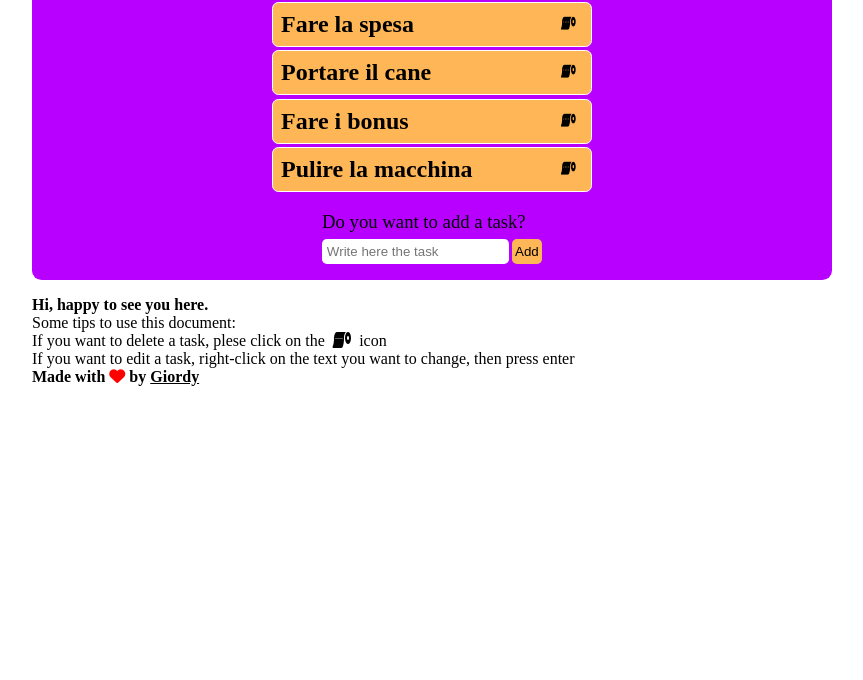
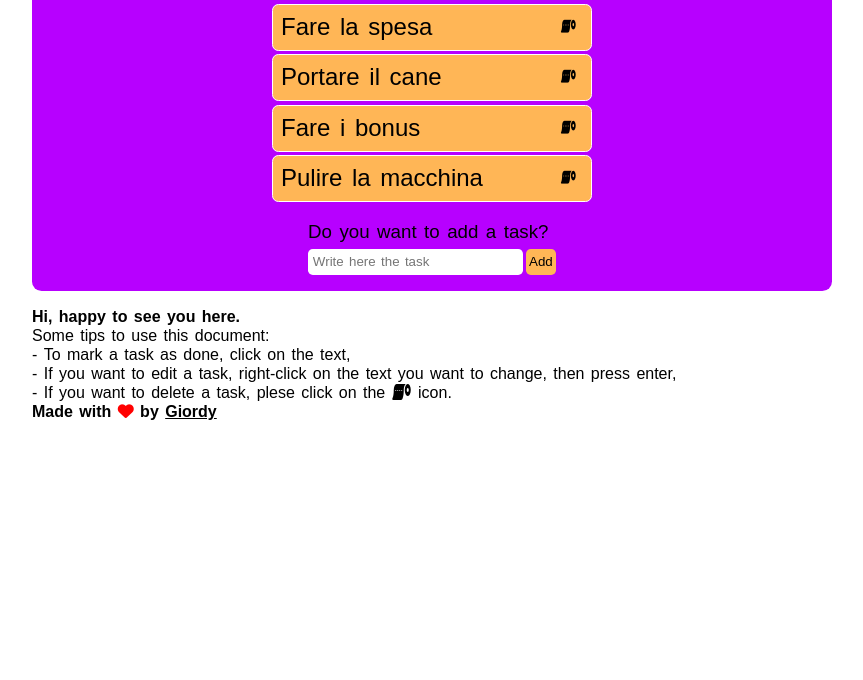
Before and after one commit to giordanofabrizii/vue-todolist, a plain HTML site: page index.html in a window 1280 px wide. Shown: the part 120-800 px from the top of the page, without its empty margins (208-1071 px from the left). Drawn offline with nearby package versions, Linux system fonts and the light colour scheme.

Commit message:
Updated README.md

```diff
--- a/css/style.css
+++ b/css/style.css
@@ -2,6 +2,10 @@
     box-sizing: border-box;
     margin: 0;
     padding: 0;
+
+    font-family: "Noto Sans Elymaic", sans-serif;
+    font-weight: 400;
+    font-style: normal;
 }
 
 .container{
@@ -20,8 +24,7 @@ h1{
     margin: 1rem;
 }
 
-
-li {
+.container li {
     display: flex;
     align-items: center;
     justify-content: space-between;
@@ -114,3 +117,15 @@ h4 > i {
 p > i{
     margin: 0 .2rem;
 }
+
+.tips h4, .tips a {
+    font-weight: bold;
+}
+
+.tips li {
+    list-style-type: none;
+}
+
+.tips li::before{
+    content: '- '
+}
--- a/index.html
+++ b/index.html
@@ -9,6 +9,10 @@
     <link rel="stylesheet" href="https://cdnjs.cloudflare.com/ajax/libs/font-awesome/6.5.2/css/all.min.css" integrity="sha512-SnH5WK+bZxgPHs44uWIX+LLJAJ9/2PkPKZ5QiAj6Ta86w+fsb2TkcmfRyVX3pBnMFcV7oQPJkl9QevSCWr3W6A==" crossorigin="anonymous" referrerpolicy="no-referrer" />
 
     <link rel="stylesheet" href="css/style.css">
+
+    <link rel="preconnect" href="https://fonts.googleapis.com">
+    <link rel="preconnect" href="https://fonts.gstatic.com" crossorigin>
+    <link href="https://fonts.googleapis.com/css2?family=Noto+Sans+Elymaic&display=swap" rel="stylesheet">
 
     <script src="https://unpkg.com/vue@3/dist/vue.global.js"></script>
 </head>
@@ -40,8 +44,11 @@
         <section class="tips">
             <h4>Hi, happy to see you here.</h4>
             <p>Some tips to use this document:</p>
-            <p>If you want to delete a task, plese click on the <i class="fa-solid fa-toilet-paper"></i> icon</p>
-            <p>If you want to edit a task, right-click on the text you want to change, then press enter</p>
+            <ul>
+                <li>To mark a task as done, click on the text,</li>
+                <li>If you want to edit a task, right-click on the text you want to change, then press enter,</>
+                <li>If you want to delete a task, plese click on the <i class="fa-solid fa-toilet-paper"></i> icon.</>
+            </ul>
             <h4>Made with <i class="fa-solid fa-heart"></i> by <a href="https://github.com/giordanofabrizii">Giordy</a></h4>
         </section>
     </div>
```
Also changed, not shown: 1 other file.
